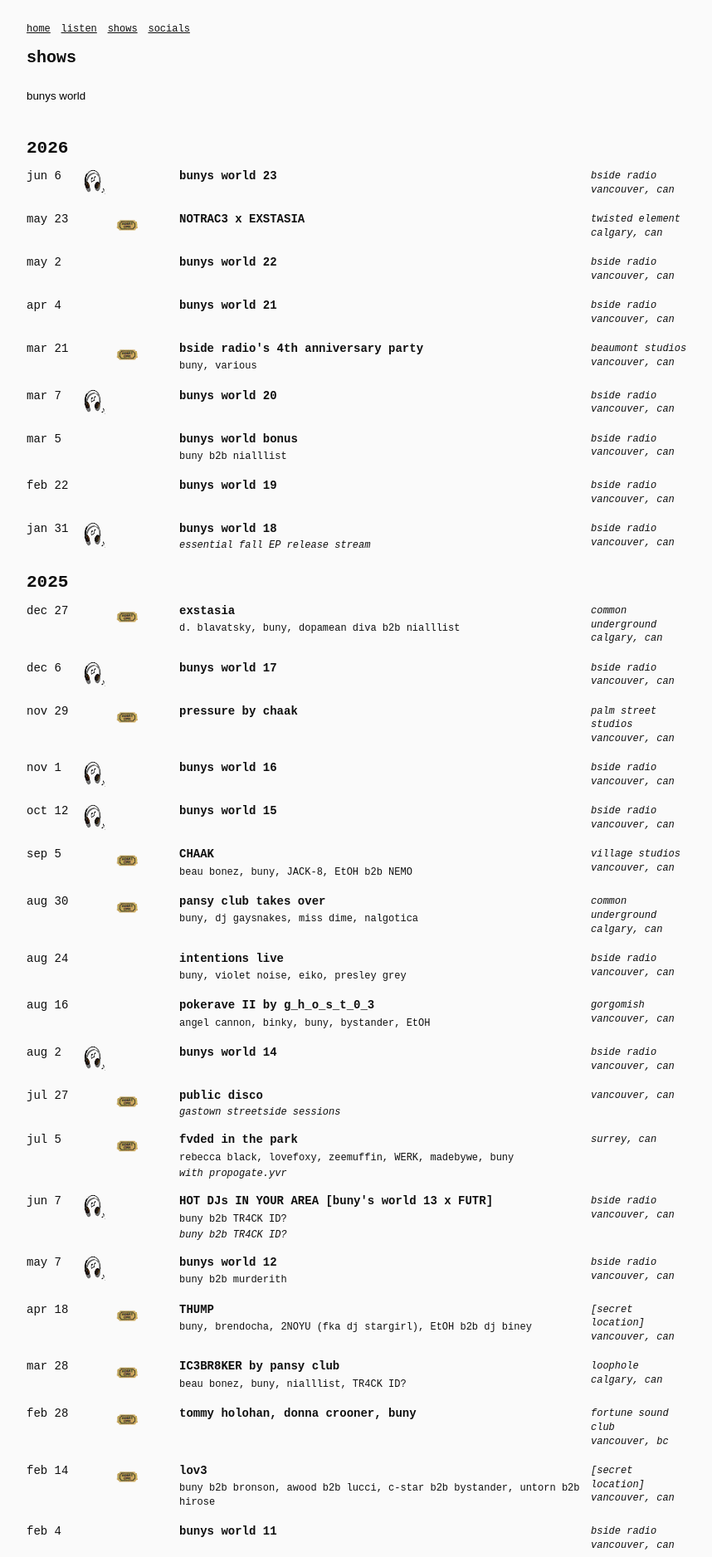
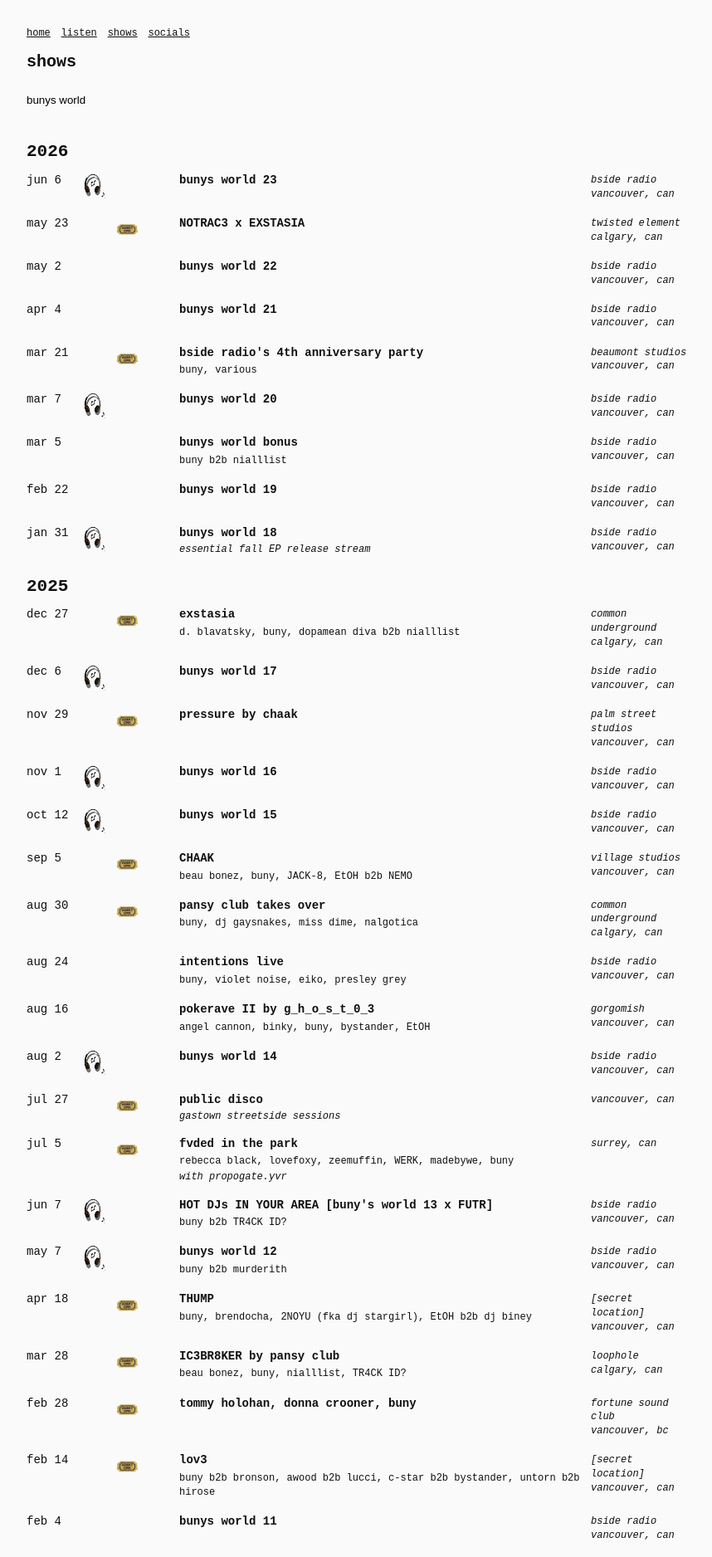
Before and after one commit to 746a70/buny, a Jekyll site: the page built from shows.md, in a window 1280 px wide. Shown: the top 1876 px of the page at 83% size, without its empty margins (208-1066 px from the left). Built offline with Jekyll 4.4.1, drawn with Linux system fonts in a browser that asks for light colours.

Commit message:
Update shows.yml

```diff
--- a/_data/shows.yml
+++ b/_data/shows.yml
@@ -183,7 +183,7 @@
   bw: true
   venue: bside radio
   location: 'vancouver, can'
-  subtitle: 'buny b2b TR4CK ID?'
+  subtitle: ''
   kind: listen
   link: 'https://on.soundcloud.com/u2O451PppNo3RjX1HR'
 - date: 2025-05-07
```
